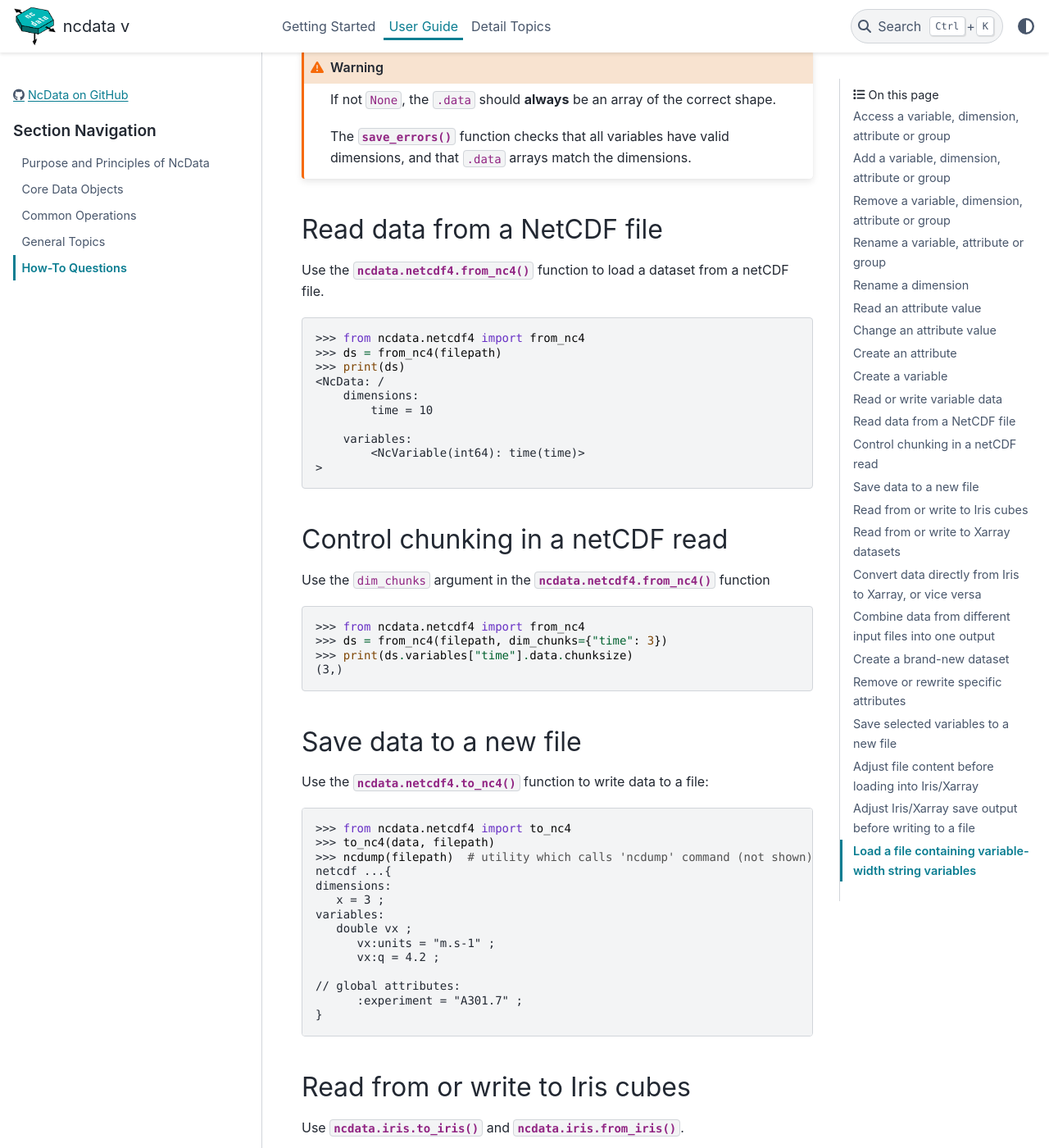
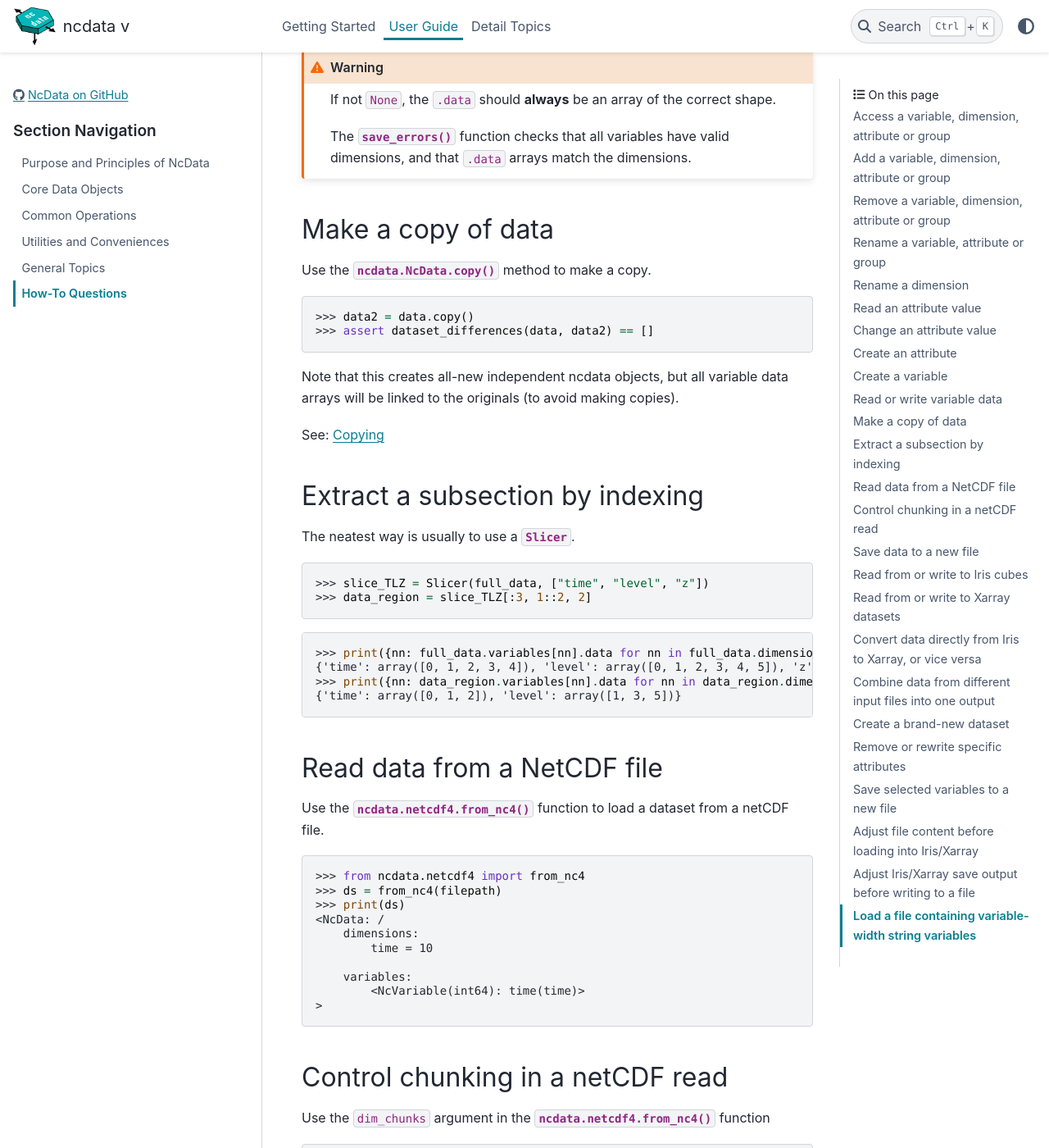
Before and after one commit to pp-mo/ncdata, a Sphinx documentation site: the page built from docs/userdocs/user_guide/howtos.rst, in a window 1280 px wide and 1400 px high, scrolled down 6947 px. Shown: the whole window at 82% size. Built offline with Sphinx 7.4.7 and the PyData theme 0.15.4, drawn with Linux system fonts in a browser that asks for light colours; pages that are not in the unit, such as notebooks, are missing from menus; the version number could not be read and is left out.

```diff
--- a/docs/userdocs/user_guide/common_operations.rst
+++ b/docs/userdocs/user_guide/common_operations.rst
@@ -73,6 +73,8 @@ Example :
     The utility function :func:`~ncdata.utils.rename_dimension` is provided for this.
     See : :ref:`howto_rename_dimension`.
 
+.. _copy_notes:
+
 Copying
 -------
 All core objects support a ``.copy()`` method.  See for instance
--- a/docs/userdocs/user_guide/howtos.rst
+++ b/docs/userdocs/user_guide/howtos.rst
@@ -288,7 +288,7 @@ attribute already exists or not.
 .. Note::
 
     Assigning attributes when *creating* a dataset, variable or group is somewhat
-    simpler, discussed :ref:`here <todo>`.
+    simpler, discussed :ref:`here <object_creation>`.
 
 
 .. _howto_create_variable:
@@ -354,6 +354,53 @@ It can be freely overwritten by the user.
 
     The :func:`~ncdata.utils.save_errors` function checks that all variables have
     valid dimensions, and that ``.data`` arrays match the dimensions.
+
+
+.. howto_copy:
+
+Make a copy of data
+-------------------
+Use the :meth:`ncdata.NcData.copy` method to make a copy.
+
+.. testsetup::
+
+    >>> from ncdata.utils import dataset_differences
+
+.. doctest::
+
+    >>> data2 = data.copy()
+    >>> assert dataset_differences(data, data2) == []
+
+Note that this creates all-new independent ncdata objects, but all variable data arrays
+will be linked to the originals (to avoid making copies).
+
+See: :ref:`copy_notes`
+
+.. howto_slice:
+
+Extract a subsection by indexing
+--------------------------------
+The neatest way is usually to use a :class:`~ncdata.utils.Slicer`.
+
+.. testsetup::
+
+    >>> from ncdata import NcData, NcDimension
+    >>> from ncdata.utils import Slicer
+    >>> full_data = NcData(dimensions=[NcDimension("time", 5), NcDimension("level", 6), NcDimension("z", 3)])
+    >>> for nn, dim in full_data.dimensions.items():
+    ...    full_data.variables.add(NcVariable(nn, dimensions=[nn], data=np.arange(dim.size)))
+
+.. doctest::
+
+    >>> slice_TLZ = Slicer(full_data, ["time", "level", "z"])
+    >>> data_region = slice_TLZ[:3, 1::2, 2]
+
+.. doctest::
+
+    >>> print({nn: full_data.variables[nn].data for nn in full_data.dimensions})
+    {'time': array([0, 1, 2, 3, 4]), 'level': array([0, 1, 2, 3, 4, 5]), 'z': array([0, 1, 2])}
+    >>> print({nn: data_region.variables[nn].data for nn in data_region.dimensions})
+    {'time': array([0, 1, 2]), 'level': array([1, 3, 5])}
 
 
 Read data from a NetCDF file
--- a/docs/userdocs/user_guide/user_guide.rst
+++ b/docs/userdocs/user_guide/user_guide.rst
@@ -9,5 +9,6 @@ Detailed explanations, beyond the basic tutorial-style introductions
     design_principles
     data_objects
     common_operations
+    utilities
     general_topics
     howtos
```
Also changed, not shown: other parts of docs/userdocs/user_guide/common_operations.rst (+1 -0 lines), docs/userdocs/user_guide/utilities.rst (added, +148 -0 lines), 3 other files.
